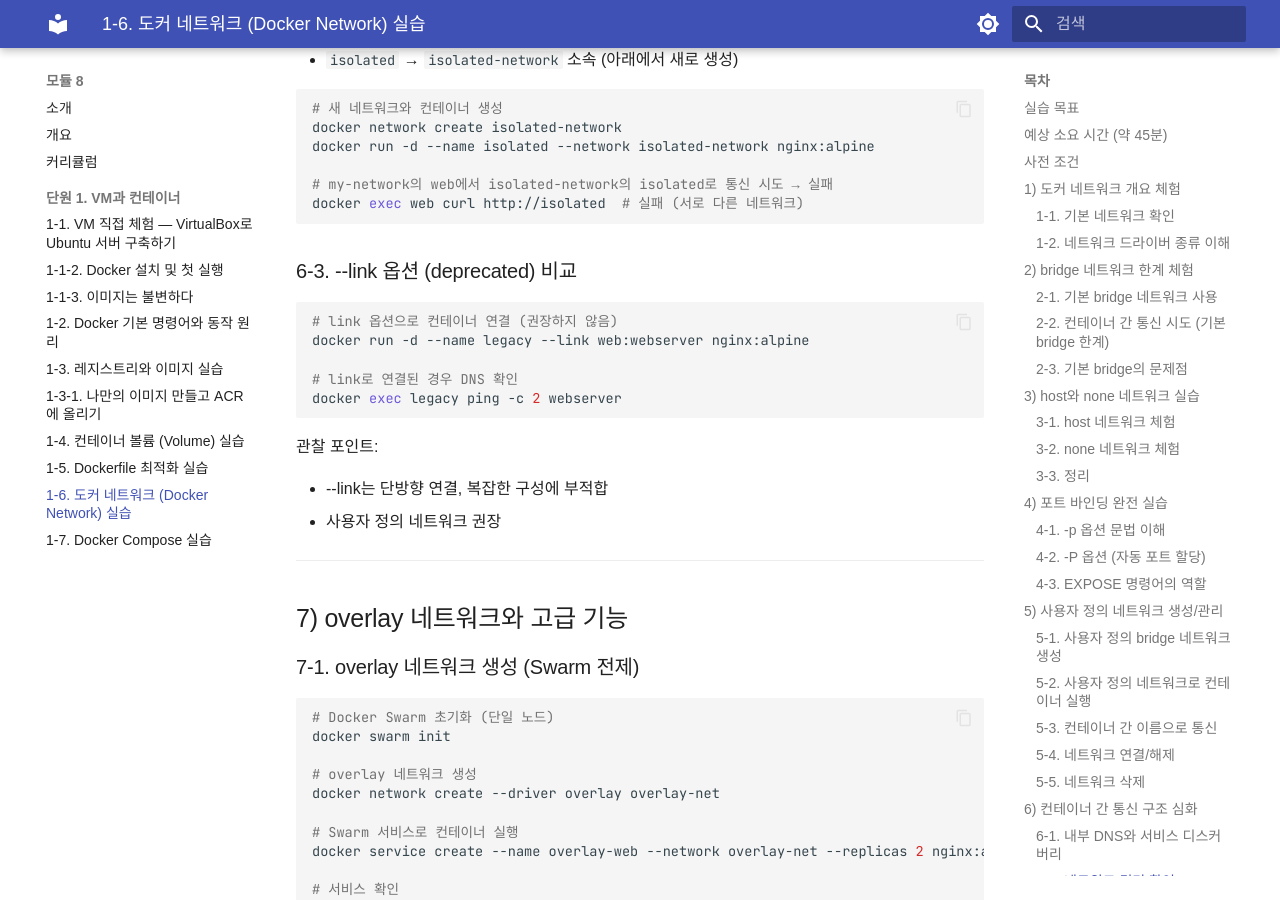
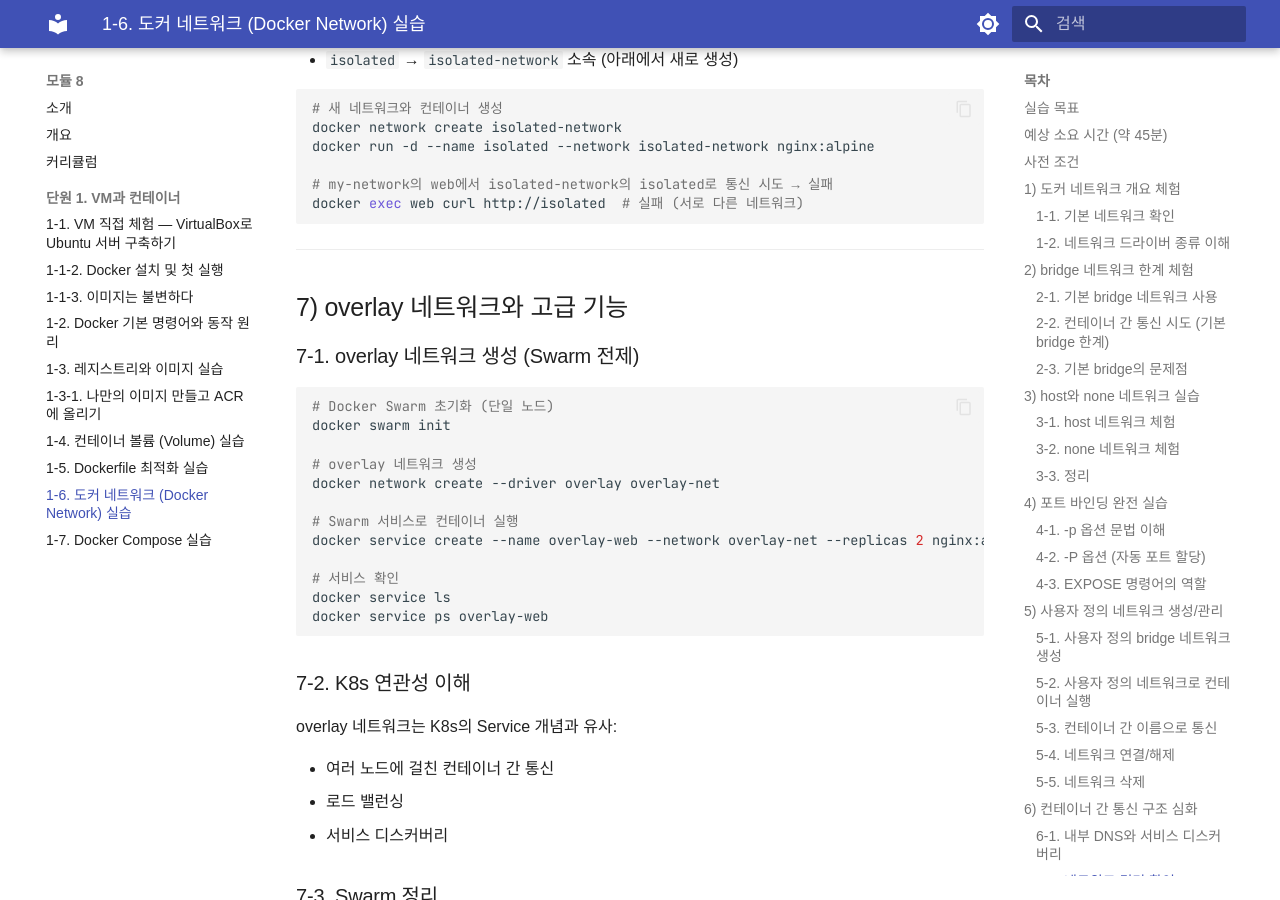
Before and after one commit to skilleat-labs/docker-k8s-labs, an MkDocs documentation site: the page built from docs/modules/module8/1-6.md, in a window 1280 px wide and 900 px high, scrolled down 8083 px. Built offline with MkDocs 1.6.1 and Material for MkDocs 9.7.7, drawn with Linux system fonts in a browser that asks for light colours; some web fonts are replaced.

Commit message:
1-6: 6-3 deprecated --link 섹션 제거
Co-Authored-By: Claude Sonnet 4.6 <noreply@anthropic.com>

````diff
--- a/docs/modules/module8/1-6.md
+++ b/docs/modules/module8/1-6.md
@@ -386,20 +386,6 @@ docker run -d --name isolated --network isolated-network nginx:alpine
 docker exec web curl http://isolated  # 실패 (서로 다른 네트워크)
 ```
 
-### 6-3. --link 옵션 (deprecated) 비교
-
-```bash
-# link 옵션으로 컨테이너 연결 (권장하지 않음)
-docker run -d --name legacy --link web:webserver nginx:alpine
-
-# link로 연결된 경우 DNS 확인
-docker exec legacy ping -c 2 webserver
-```
-
-관찰 포인트:
-
-- --link는 단방향 연결, 복잡한 구성에 부적합
-- 사용자 정의 네트워크 권장
 
 ---
 
````
